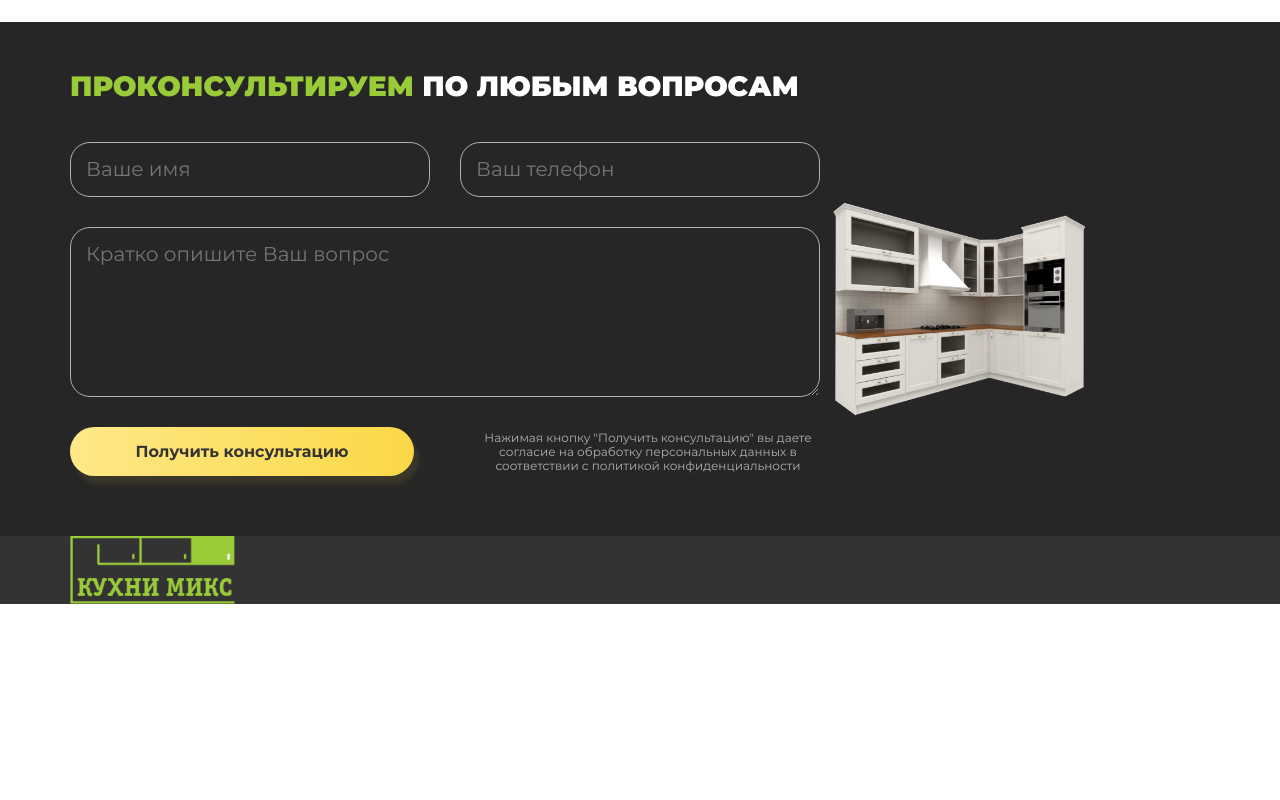
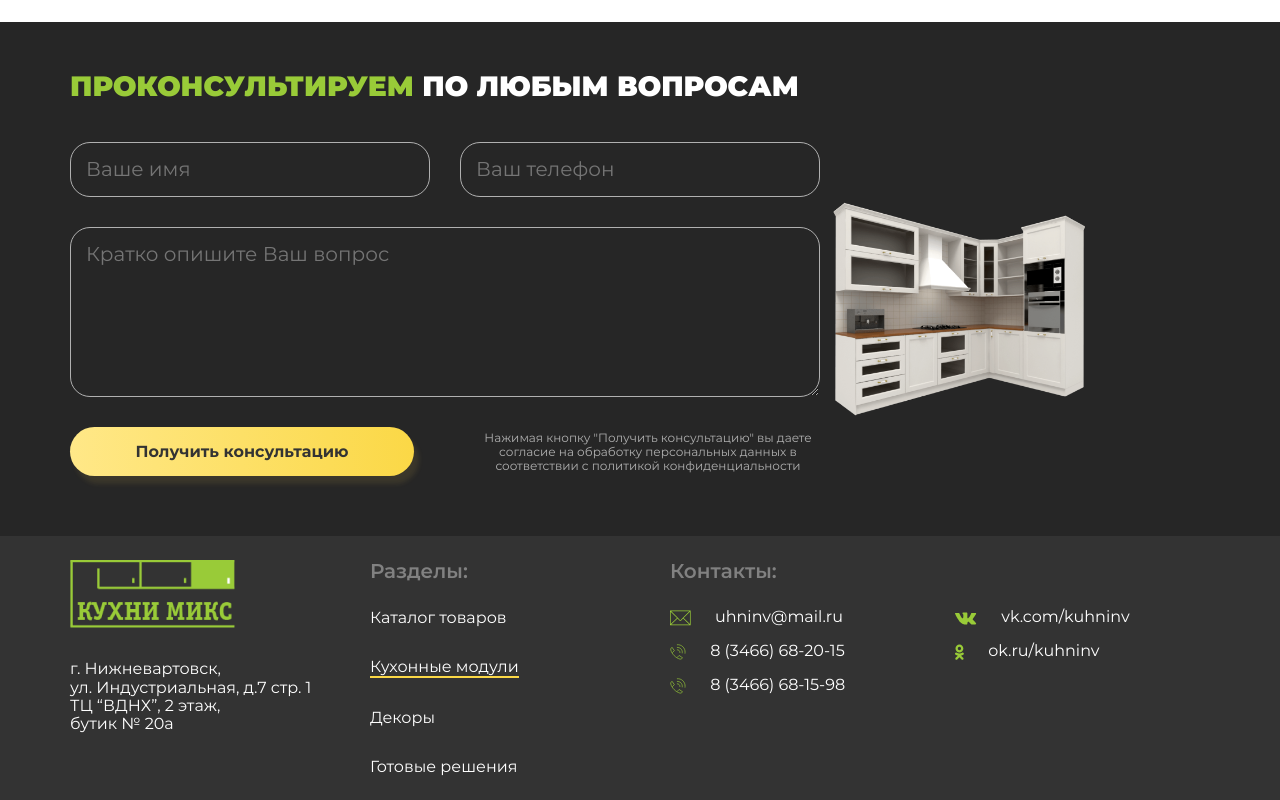
Before and after one commit to ndserg/kitchen-mix, a website: page source/index.html in a window 1280 px wide. Shown: the part 4820-5620 px from the top of the page. Before the commit the page ends 5424 px from the top, so only its background shows below. Drawn offline with nearby package versions, Linux system fonts and the light colour scheme; files that its build step writes are made by us from their sources.

Commit message:
Завершит Футер

```diff
--- a/source/index.html
+++ b/source/index.html
@@ -440,9 +440,70 @@
 
   <footer class="footer-main">
     <div class="footer-main__wrapper container">
-      <a class="footer-main__logo logo" href="index.html">
-        <img class="logo__img" src="img/logo.png" width="165" height="68" alt="Логотип студии мебели Кухни Микс">
-      </a>
+      <div class="footer-main__group">
+        <a class="footer-main__logo logo" href="index.html">
+          <img class="logo__img" src="img/logo.png" width="165" height="68" alt="Логотип студии мебели Кухни Микс">
+        </a>
+
+        <p class="footer-main__address">
+          г. Нижневартовск,<br> ул. Индустриальная, д.7 стр. 1<br> ТЦ “ВДНХ”, 2 этаж,<br> бутик № 20а
+        </p>
+      </div>
+
+      <nav class="footer-main__nav footer-nav">
+        <h3 class="footer-main__title">Разделы:</h3>
+
+        <ul class="footer-main__nav-list footer-nav__list">
+          <li class="footer-main__nav-item footer-nav__item">
+            <a class="footer-main__nav-link footer-nav__link" href="#">Каталог товаров</a>
+          </li>
+
+          <li class="footer-main__nav-item footer-nav__item">
+            <a class="footer-main__nav-link footer-nav__link footer-nav__link--current" href="#">Кухонные модули</a>
+          </li>
+
+          <li class="footer-main__nav-item footer-nav__item">
+            <a class="footer-main__nav-link footer-nav__link" href="#">Декоры</a>
+          </li>
+
+          <li class="footer-main__nav-item footer-nav__item">
+            <a class="footer-main__nav-link footer-nav__link" href="#">Готовые решения</a>
+          </li>
+        </ul>
+      </nav>
+
+      <div class="footer-main__contacts">
+        <h3 class="footer-main__title footer-main__contacts-title">Контакты:</h3>
+
+        <ul class="footer-custom-list">
+          <li class="footer-custom-list__item">
+            <img class="footer-custom-list__img" src="img/icons/icon-mail.svg" alt="uhninv@mail.ru">
+            <a class="footer-custom-list__link" href="mailto:uhninv@mail.ru">uhninv@mail.ru</a>
+          </li>
+
+          <li class="footer-custom-list__item">
+            <img class="footer-custom-list__img" src="img/icons/icon-phone-green.svg" alt="8 (3466) 68-20-15">
+            <a class="footer-custom-list__link" href="tel:+73466682015">8 (3466) 68-20-15</a>
+          </li>
+
+          <li class="footer-custom-list__item">
+            <img class="footer-custom-list__img" src="img/icons/icon-phone-green.svg" alt="8 (3466) 68-15-98">
+            <a class="footer-custom-list__link" href="tel:+73466681598">8 (3466) 68-15-98</a>
+          </li>
+        </ul>
+
+        <ul class="footer-custom-list">
+          <li class="footer-custom-list__item">
+            <img class="footer-custom-list__img" src="img/icons/icon-vk.svg" alt="vk.com/kuhninv">
+            <a class="footer-custom-list__link" href="#">vk.com/kuhninv</a>
+          </li>
+
+          <li class="footer-custom-list__item">
+            <img class="footer-custom-list__img" src="img/icons/icon-ok.svg" alt="ok.ru/kuhninv">
+            <a class="footer-custom-list__link" href="#">ok.ru/kuhninv</a>
+          </li>
+        </ul>
+      </div>
     </div>
   </footer>
 
--- a/source/sass/blocks/consult.scss
+++ b/source/sass/blocks/consult.scss
@@ -138,5 +138,4 @@
   font-weight: 400;
   font-size: 12px;
   text-align: center;
-
 }
--- /dev/null
+++ b/source/sass/blocks/footer-custom-list.scss
@@ -0,0 +1,61 @@
+.footer-custom-list {
+  @include list-reset;
+
+  margin-bottom: 16px;
+
+  &:last-child {
+    margin-bottom: 0;
+  }
+}
+
+.footer-custom-list__item {
+  margin-bottom: 16px;
+  padding-right: 50px;
+  padding-left: 60px;
+
+  font-weight: 400;
+  font-size: 16px;
+  line-height: 18px;
+  text-align: left;
+
+  @media (min-width: $tablet-width) {
+    padding-right: 0;
+    padding-left: 0;
+  }
+
+  &:last-child {
+    margin-bottom: 0;
+  }
+}
+
+.footer-custom-list__img {
+  max-width: 22px;
+  max-height: 16px;
+  margin-right: 20px;
+
+  object-fit: cover;
+
+  vertical-align: middle;
+}
+
+.footer-custom-list__link {
+  color: inherit;
+  font-weight: inherit;
+  font-size: inherit;
+  line-height: inherit;
+  text-decoration: none;
+
+  @media (min-width: $desktop-width) {
+    &:hover {
+      color: $font-green-color;
+    }
+  }
+
+  &--current {
+    border-bottom: 2px solid $bg-primary;
+  }
+
+  &:active {
+    opacity: 0.7;
+  }
+}
--- a/source/sass/blocks/footer-main.scss
+++ b/source/sass/blocks/footer-main.scss
@@ -1,5 +1,109 @@
 .footer-main {
+  padding-top: 34px;
+  padding-bottom: 50px;
+
   color: $font-inverse-color;
 
   background-color: $bg-dark-main-color;
+
+  @media (min-width: $tablet-width) {
+    padding-top: 50px;
+    padding-bottom: 75px;
+  }
+
+  @media (min-width: $desktop-width) {
+      padding-top: 24px;
+      padding-bottom: 24px;
+  }
 }
+
+.footer-main__wrapper {
+  @media (min-width: $tablet-width) {
+    display: grid;
+    grid-template-columns: 1fr 1fr;
+
+    column-gap: 30px;
+    row-gap: 60px;
+  }
+
+  @media (min-width: $desktop-width) {
+    grid-template-columns: 1fr 1fr 2fr;
+    row-gap: 0;
+  }
+}
+
+.footer-main__group {
+  margin-bottom: 45px;
+
+  text-align: center;
+
+  @media (min-width: $tablet-width) {
+    margin-bottom: 0;
+
+    text-align-last: left;
+  }
+}
+
+.footer-main__logo {
+  max-width: 165px;
+  margin: 0 auto;
+  margin-bottom: 20px;
+
+  object-fit: cover;
+
+  @media (min-width: $tablet-width) {
+    margin: 0;
+    margin-bottom: 32px;
+  }
+}
+
+.footer-main__address {
+  margin: 0;
+
+  font-weight: 400;
+  font-size: 16px;
+  text-align: center;
+}
+
+.footer-main__title {
+  margin: 0;
+  margin-bottom: 25px;
+
+  color:$font-grey-color;
+  font-weight: 600;
+  font-size: 20px;
+  text-align: center;
+
+  @media (min-width: $tablet-width) {
+    text-align-last: left;
+  }
+}
+
+.footer-main__nav {
+  margin-bottom: 45px;
+
+  @media (min-width: $tablet-width) {
+    margin-bottom: 0;
+  }
+}
+
+.footer-main__contacts {
+  @media (min-width: $tablet-width) {
+    display: grid;
+    grid-auto-rows: min-content;
+    grid-column: 1 / 3;
+    grid-template-columns: 1fr 1fr;
+
+    column-gap: 30px;
+  }
+
+  @media (min-width: $desktop-width) {
+    grid-column: auto;
+  }
+}
+
+.footer-main__contacts-title {
+  @media (min-width: $tablet-width) {
+    grid-column: 1 / 3;
+  }
+}
--- /dev/null
+++ b/source/sass/blocks/footer-nav.scss
@@ -0,0 +1,45 @@
+.footer-nav__list {
+  @include list-reset;
+}
+
+.footer-nav__item {
+  margin-bottom: 30px;
+
+  text-align: center;
+
+  @media (min-width: $tablet-width) {
+    text-align-last: left;
+  }
+
+  &:last-child {
+    margin-bottom: 0;
+  }
+}
+
+.footer-nav__link {
+  display: block;
+
+  color: inherit;
+  font-weight: 400;
+  font-size: 16px;
+  line-height: normal;
+  text-decoration: none;
+
+  @media (min-width: $tablet-width) {
+    display: inline-block;
+  }
+
+  @media (min-width: $desktop-width) {
+    &:hover {
+      color: $font-green-color;
+    }
+  }
+
+  &--current {
+    border-bottom: 2px solid $bg-primary;
+  }
+
+  &:active {
+    opacity: 0.7;
+  }
+}
--- a/source/sass/global/variables.scss
+++ b/source/sass/global/variables.scss
@@ -5,6 +5,7 @@
 /*Fonts*/
 $font-main-color: #333333;
 $font-light-grey-color: #b2b2b2;
+$font-grey-color: #818181;
 $font-light-color: #b0b0b0;
 $font-yellow-color: #fbd846;
 $font-green-color: #99CB38;
--- a/source/sass/style.scss
+++ b/source/sass/style.scss
@@ -19,4 +19,6 @@
 @import "blocks/main-promo";
 @import "blocks/page-main";
 @import "blocks/consult";
+@import "blocks/footer-custom-list";
+@import "blocks/footer-nav";
 @import "blocks/footer-main";
```
Also changed, not shown: source/img/icons/icon-mail.svg (added), source/img/icons/icon-ok.svg (added), source/img/icons/icon-phone-green.svg (added), source/img/icons/icon-vk.svg (added).
